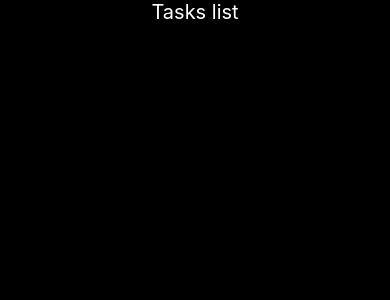
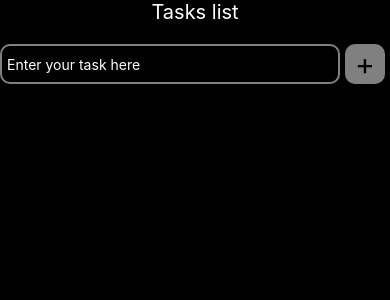
Before and after one commit to catalindanis/React-native-Projects, a React Native app in the folder to-do-app/: screen / in a window 390 px wide. Shown: the top 300 px of the page. Built offline with nearby package versions, Linux system fonts and the light colour scheme.

Commit message:
Designed add Task bar

```diff
--- a/to-do-app/App.js
+++ b/to-do-app/App.js
@@ -1,20 +1,39 @@
-
-import {StatusBar} from 'react-native';
+import { Pressable, StatusBar, TouchableOpacity } from "react-native";
 import { StyleSheet, Text, View, Button } from "react-native";
+import { TextInput } from "react-native";
+import { Dimensions } from "react-native";
 
 export default function App() {
   return (
-    <View style={styles.container}>
-      <Text style={styles.title}>Tasks list</Text>
-      <StatusBar style="auto" />
+    <View style={styles.background}>
+      <View style={styles.centerContainer}>
+        <Text style={styles.title}>Tasks list</Text>
+      </View>
+      <View style={styles.addBar}>
+        <TextInput
+          style={styles.input}
+          placeholder="Enter your task here"
+          placeholderTextColor="#ffffff"
+        ></TextInput>
+        <TouchableOpacity style={styles.addButton}
+        onPress={() => {console.log("DA")}}>
+          <Text style={styles.addSymbol}>+</Text>
+        </TouchableOpacity>
+      </View>
     </View>
   );
 }
 
 const styles = StyleSheet.create({
-  container: {
+  background: {
     flex: 1,
+    left: 0,
+    right: 0,
+    top: 0,
+    bottom: 0,
     backgroundColor: "#000000",
+  },
+  centerContainer: {
     alignItems: "center",
   },
   title: {
@@ -22,4 +41,31 @@ const styles = StyleSheet.create({
     color: "white",
     fontSize: 20,
   },
+  input: {
+    width: Dimensions.get("window").width - 50,
+
+    color: "white",
+    borderWidth: 2,
+    borderColor: "gray",
+    borderRadius: 10,
+    padding: 5,
+  },
+  addBar: {
+    flexDirection: "row",
+    marginTop: 20,
+  },
+  addButton: {
+    backgroundColor: "gray",
+    width: 40,
+    height: 40,
+    alignItems: "center",
+    justifyContent: "center",
+    fontSize: 35,
+    borderRadius: 10,
+    marginLeft: 5,
+  },
+  addSymbol: {
+    textAlign: "center",
+    fontSize: 30,
+  },
 });
```
